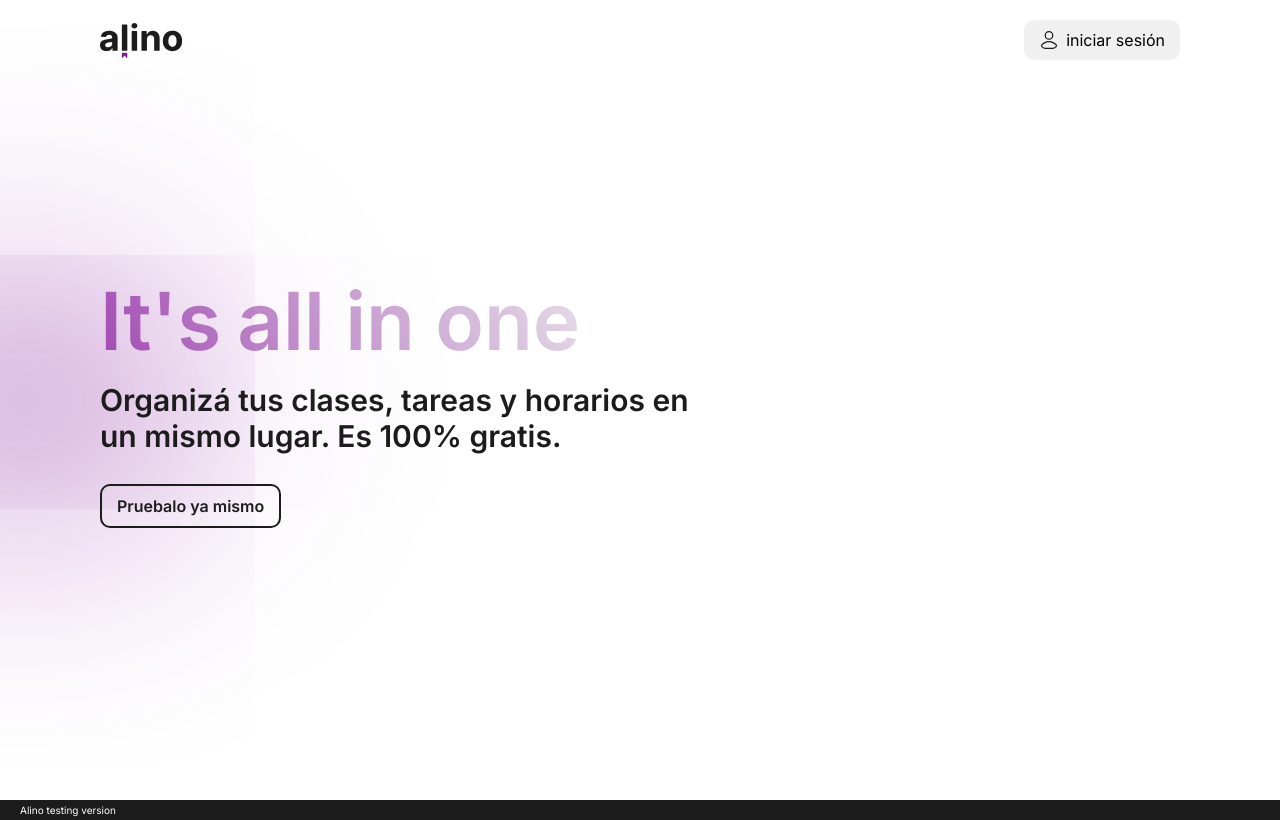
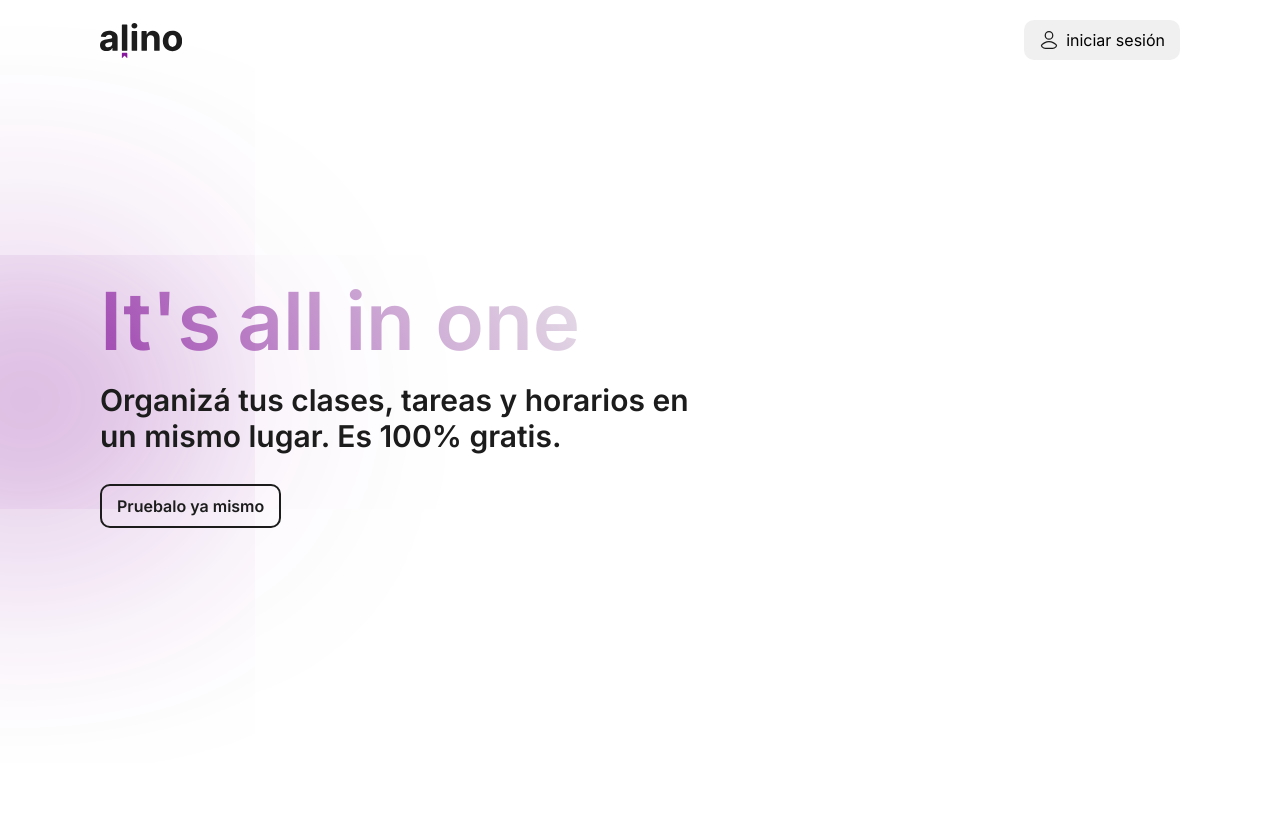
Before and after one commit to AgustinManelli/alino, a Next.js app: page / in a window 1280 px wide. Built offline with nearby package versions, Linux system fonts and the light colour scheme.

Commit message:
delete footer

```diff
--- a/src/app/layout.tsx
+++ b/src/app/layout.tsx
@@ -17,22 +17,6 @@ export default function RootLayout({
     <html lang="en">
       <body className={`${inter.className} antialiased`}>
         {children} <Toaster richColors />
-        <div
-          style={{
-            position: "relative",
-            height: "20px",
-            width: "100vw",
-            backgroundColor: "#1c1c1c",
-            display: "flex",
-            justifyContent: "start",
-            alignItems: "center",
-            paddingLeft: "20px",
-          }}
-        >
-          <p style={{ color: "#fff", fontSize: "10px" }}>
-            Alino testing version
-          </p>
-        </div>
       </body>
     </html>
   );
--- a/src/app/login/components/login-form.tsx
+++ b/src/app/login/components/login-form.tsx
@@ -18,7 +18,6 @@ interface Props {
 
 export const LoginForm: React.FC<Props> = ({ formType, handleSetFormType }) => {
   const [isPending, startTransition] = useTransition();
-  const [error, setError] = useState("");
   const router = useRouter();
 
   const methods = useForm<LoginUserInput>({
@@ -39,7 +38,6 @@ export const LoginForm: React.FC<Props> = ({ formType, handleSetFormType }) => {
       const error = JSON.parse(result)[1];
 
       if (error) {
-        setError(typeError);
         if (typeError === "Invalid login credentials") {
           toast.error("Email o contraseña incorrecta.");
         } else {
@@ -49,7 +47,6 @@ export const LoginForm: React.FC<Props> = ({ formType, handleSetFormType }) => {
         return;
       }
       toast.success("Sesión iniciada correctamente");
-      setError("");
       router.push("/alino-app");
     });
   };
```
